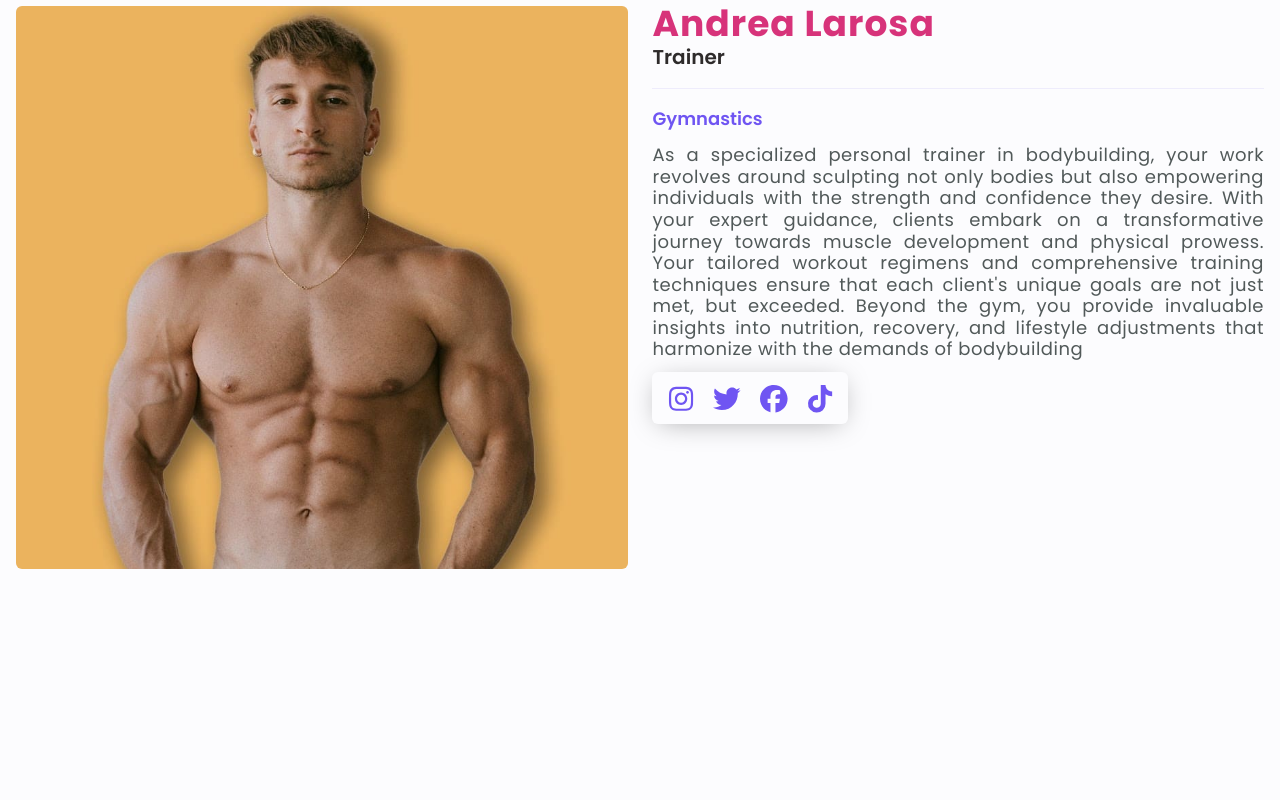
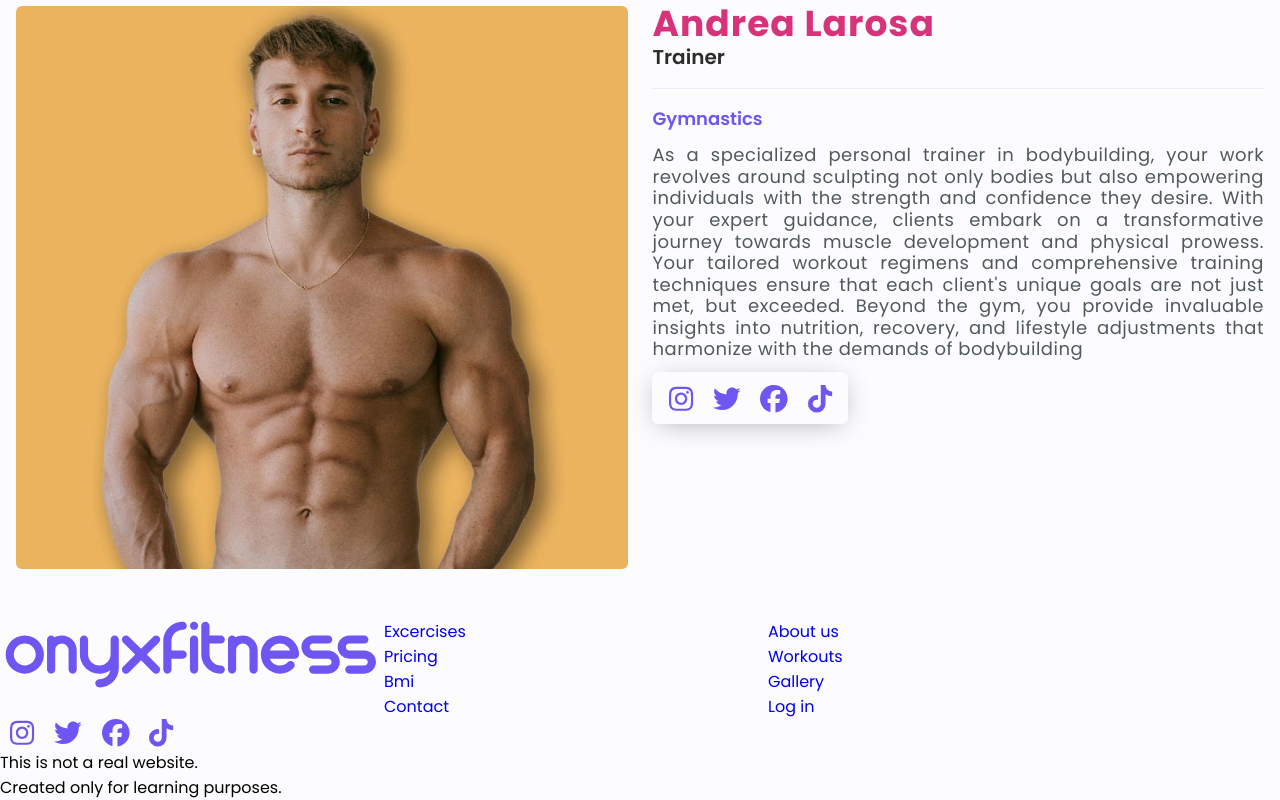
Before and after one commit to xFluzr/Onyx-Fitness, a React (Create React App) app: page /coach/andrea_larosa in a window 1280 px wide. Shown: the part 248-1048 px from the top of the page. Before the commit the page ends 867 px from the top, so only its background shows below. Built offline with nearby package versions, Linux system fonts and the light colour scheme.

Commit message:
footer structure

```diff
--- a/src/App.js
+++ b/src/App.js
@@ -3,6 +3,7 @@ import Home from './pages/Home';
 import Navbar from './components/nav/Navbar';
 import { BrowserRouter, Route, Routes } from 'react-router-dom';
 import Coach from './pages/Coach';
+import Footer from './components/footer/Footer';
 
 const App = () => {
   return (
@@ -13,6 +14,7 @@ const App = () => {
           <Route path="/" element={<Home />}/>
           <Route path="/coach/:id" element={<Coach />}/>
         </Routes>
+        <Footer />
       </BrowserRouter>
     </>
   )
--- /dev/null
+++ b/src/components/footer/Footer.js
@@ -0,0 +1,82 @@
+import React from "react";
+import "../footer/footer.css";
+import Logo from "../../assets/logoname.svg";
+import { Link } from "react-router-dom";
+import { FontAwesomeIcon } from '@fortawesome/react-fontawesome';
+import { faInstagram, faTwitter, faFacebook, faTiktok } from '@fortawesome/free-brands-svg-icons';
+
+const Footer = () => {
+    return (
+        <footer>
+            <div className="container">
+                <div className="footer__wrapper">
+                    <div className="footer__top">
+                        <figure className="footer__img--wrapper">
+                            <img src={Logo} className="footer__img" alt="Onyx Fitness" />
+                        </figure>
+                        <ul className="footer__list">
+                            <li className="footer__list--element">
+                                <Link to="" className="footer__list--link">
+                                    Excercises
+                                </Link>
+                            </li>
+                            <li className="footer__list--element">
+                                <Link to="" className="footer__list--link">
+                                    Pricing
+                                </Link>
+                            </li>
+                            <li className="footer__list--element">
+                                <Link to="" className="footer__list--link">
+                                    Bmi
+                                </Link>
+                            </li>
+                            <li className="footer__list--element">
+                                <Link to="" className="footer__list--link">
+                                    Contact
+                                </Link>
+                            </li>
+                        </ul>
+                        <ul className="footer__list">
+                            <li className="footer__list--element">
+                                <Link to="" className="footer__list--link">
+                                    About us
+                                </Link>
+                            </li>
+                            <li className="footer__list--element">
+                                <Link to="" className="footer__list--link">
+                                    Workouts
+                                </Link>
+                            </li>
+                            <li className="footer__list--element">
+                                <Link to="" className="footer__list--link">
+                                    Gallery
+                                </Link>
+                            </li>
+                            <li className="footer__list--element">
+                                <Link to="" className="footer__list--link">
+                                    Log in
+                                </Link>
+                            </li>
+                        </ul>
+                    </div>
+                    <div className="footer__middle">
+                        <FontAwesomeIcon className="coach__social-icon" icon={faInstagram} />
+                        <FontAwesomeIcon className="coach__social-icon" icon={faTwitter} />
+                        <FontAwesomeIcon className="coach__social-icon" icon={faFacebook} />
+                        <FontAwesomeIcon className="coach__social-icon" icon={faTiktok} />
+                    </div>
+                    <div className="footer__bottom">
+                        <p className="footer__text">
+                            This is not a real website.
+                        </p>
+                        <p className="footer__text">
+                            Created only for learning purposes.
+                        </p>
+                    </div>
+                </div>
+            </div>
+        </footer>
+    );
+}
+
+export default Footer;
--- /dev/null
+++ b/src/components/footer/footer.css
@@ -0,0 +1,23 @@
+.footer__wrapper{
+    display: flex;
+    flex-direction: column;
+}
+
+.footer__top{
+    display: flex;
+}
+
+.footer__list{
+    display: flex;
+    flex-direction: column;
+    list-style-type: none;
+}
+
+.footer__list--link{
+    text-decoration: none;
+}
+
+.footer__img--wrapper,
+.footer__list{
+    width: 30%;
+}
```
